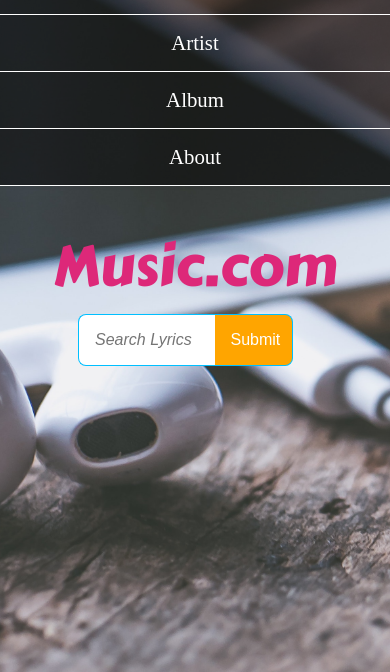
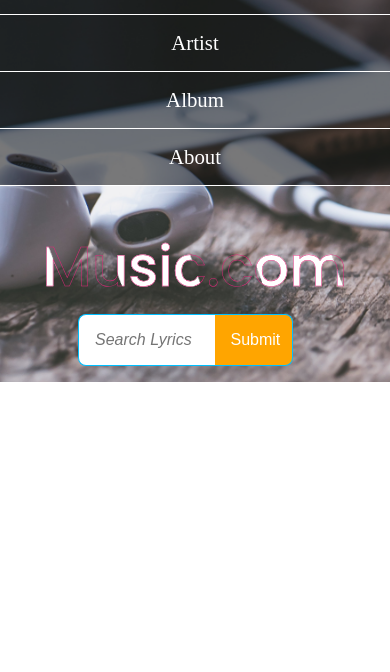
Before and after one commit to Muntasir-Fahim/Music, a plain HTML site: page index.html in a window 390 px wide. Shown: the part 172-844 px from the top of the page. Drawn offline with Linux system fonts and the light colour scheme.

Commit message:
fixed all bugs

```diff
--- a/Css/mobile.css
+++ b/Css/mobile.css
@@ -1,3 +1,6 @@
+body{
+    height: unset;
+}
 .nav{
     flex-direction: column;
 }
@@ -23,10 +26,25 @@
     background-color: transparent;
     margin: 0 auto;
     margin-top: 2rem;
-    color: #DD2879;
+    font-family: 'Poppins', sans-serif;
+}
+.body-title p{
+    color: transparent;
+    -webkit-text-stroke: 0.5px #dd2879;
+    background-image: url('../image/back.png');
+    background-size: cover;
+    -webkit-background-clip: text;
+    background-position: 0 0;
+    animation: back-anim 30s linear infinite;
+}
+@keyframes back-anim{
+    100%{
+        background-position: 2000px 0;
+    }
 }
 .search{
-    position: static;
+    position: initial;
+    margin-bottom: 1rem;
 }
 .search form input[type="text"]{
     width: 35%;
--- a/Css/tablet.css
+++ b/Css/tablet.css
@@ -22,6 +22,7 @@
     background-image: none;
     background-color: transparent;
     margin: 0 auto;
+    margin-bottom: 2rem;
     margin-top: 2rem;
     color: #DD2879;
 }
--- a/index.html
+++ b/index.html
@@ -11,7 +11,7 @@
     <!-- start font link -->
     <link rel="preconnect" href="https://fonts.googleapis.com">
     <link rel="preconnect" href="https://fonts.gstatic.com" crossorigin>
-    <link href="https://fonts.googleapis.com/css2?family=Carter+One&display=swap" rel="stylesheet">
+    <link href="https://fonts.googleapis.com/css2?family=Carter+One&family=Poppins:wght@500&display=swap" rel="stylesheet">
     <!-- end font link -->
     <link rel="shortcut icon" type="image/png" href="image/favicon (3).png">
     <title>Music</title>
@@ -41,7 +41,6 @@
             <input type="text" name="search" id="search" placeholder="Search Lyrics">
             <input type="submit" name="submit" id="submit">
         </form>
-
     </div>
 </body>
 
```
